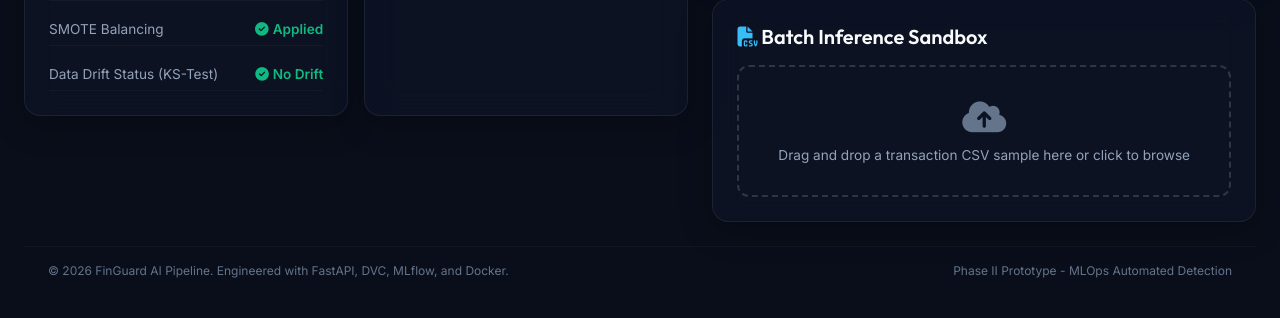
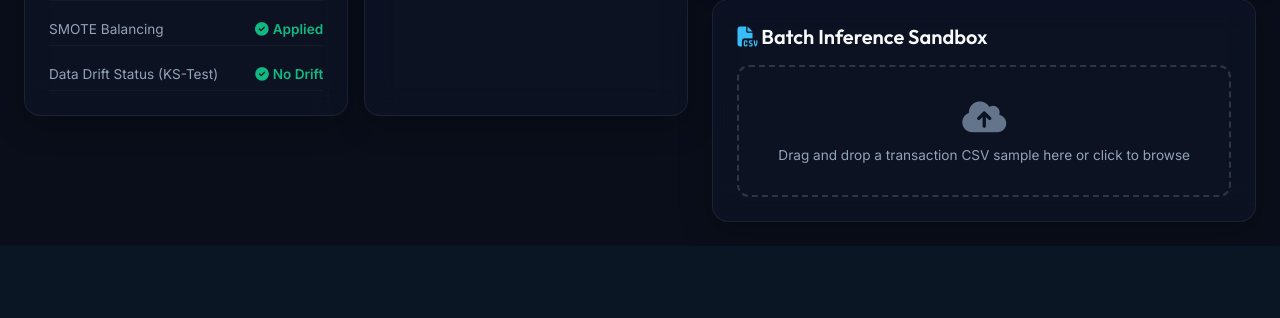
Before and after one commit to Nimalan07/credit-card-fraud-detection, a Python web app: template src/dashboard/templates/index.html in a window 1280 px wide. Shown: the part 855-1173 px from the top of the page. After the commit the page ends 1086 px from the top, so only its background shows below. Run offline with Jinja, Linux system fonts and the light colour scheme; the template is opened without the code that fills it, so the values that code supplies are empty.

Commit message:
fix: remove footer and add version cache-buster to javascript import

```diff
--- a/src/dashboard/templates/index.html
+++ b/src/dashboard/templates/index.html
@@ -276,14 +276,8 @@
 
             </section>
         </main>
-
-        <!-- Footer -->
-        <footer class="app-footer-bar">
-            <p>&copy; 2026 FinGuard AI Pipeline. Engineered with FastAPI, DVC, MLflow, and Docker.</p>
-            <p>Phase II Prototype - MLOps Automated Detection</p>
-        </footer>
     </div>
 
-    <script src="/static/js/dashboard.js"></script>
+    <script src="/static/js/dashboard.js?v=1.0.2"></script>
 </body>
 </html>
```
